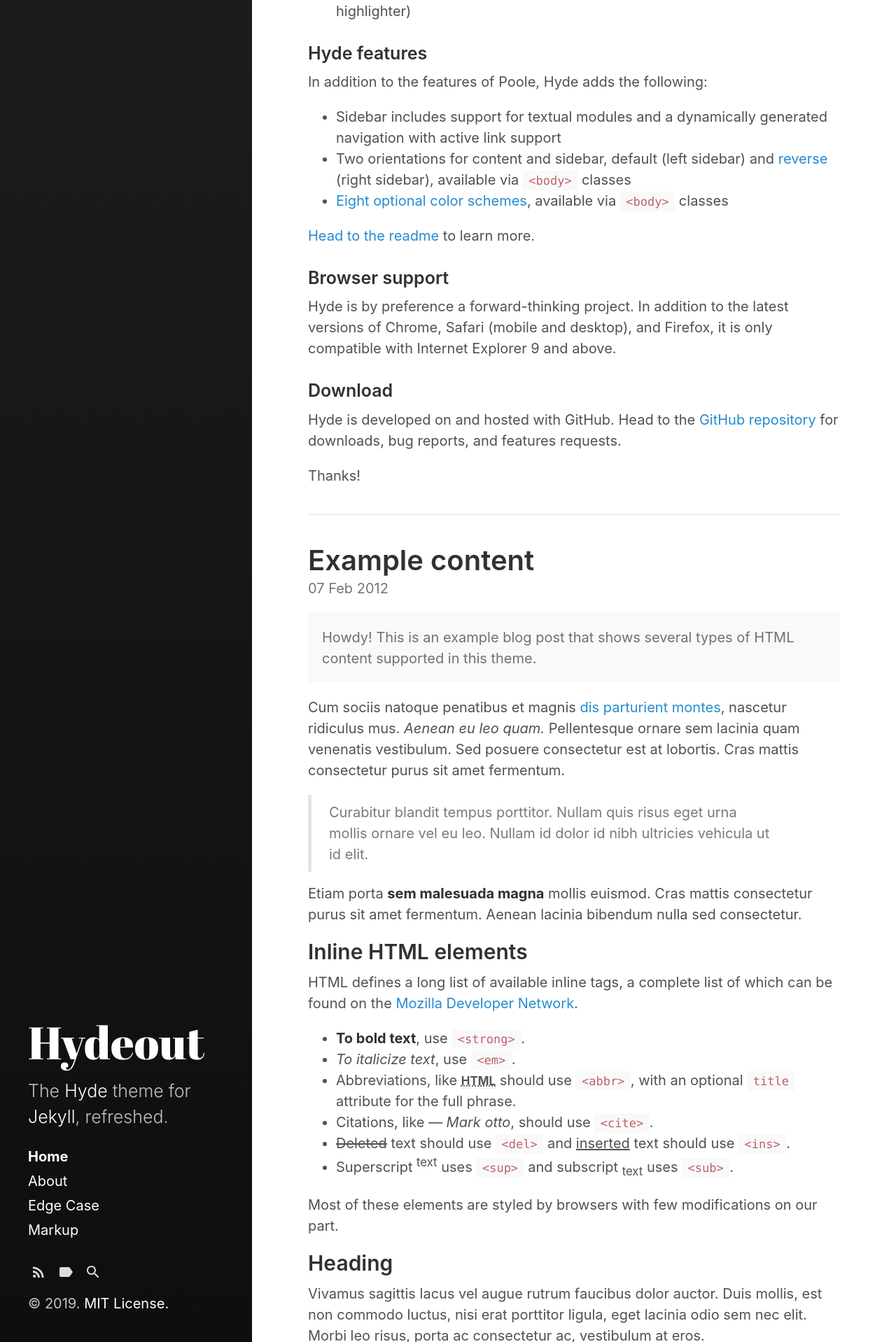
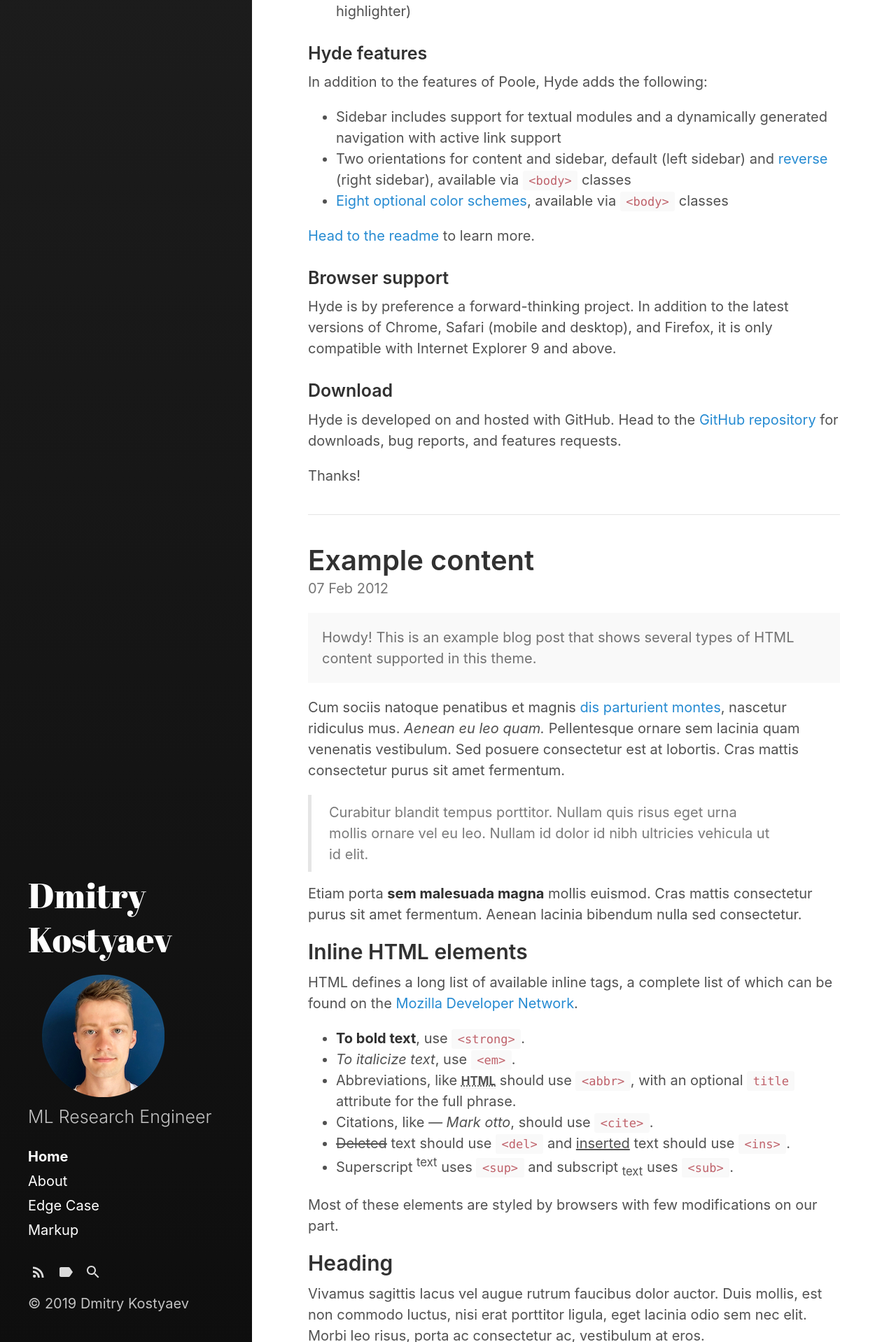
Before and after one commit to dmkostyaev/dmkostyaev.github.io, a Jekyll site: the page built from index.html, in a window 1280 px wide. Shown: the part 3082-5000 px from the top of the page at 70% size. Built offline with Jekyll 4.4.1, drawn with Linux system fonts in a browser that asks for light colours; the list of posts is cut into pages by our own code.

Commit message:
update sidebar

```diff
--- a/_config.yml
+++ b/_config.yml
@@ -3,9 +3,9 @@ markdown:         kramdown
 highlighter:      rouge
 
 # Setup
-title:            Hydeout
+title:            Dmitry Kostyaev
 tagline:          'A Jekyll theme'
-description:      'The <a href="http://hyde.getpoole.com" target="_blank">Hyde</a> theme for <a href="http://jekyllrb.com" target="_blank">Jekyll</a>, refreshed.'
+description:      'ML Research Engineer'
 url:              https://dmkostyaev.github.io
 baseurl:          ''
                   # the optional subpath of your site, e.g. "/blog"
@@ -13,6 +13,7 @@ baseurl:          ''
                   # If you want to move just the blog index pages but keep
                   # other pages at root, see the paginate_path and
                   # sidebar_blog_link below.
+profile_img:      /assets/small_avatar.png
 
 author:
   name:           'Andrew Fong'
--- a/_includes/copyright.html
+++ b/_includes/copyright.html
@@ -1,4 +1,3 @@
 <p>
-  &copy; {{ site.time | date: '%Y' }}.
-  <a href="{{ "/LICENSE.md" | relative_url }}">MIT License.</a>
+  &copy; {{ site.time | date: '%Y' }} Dmitry Kostyaev
 </p>
--- a/_includes/sidebar.html
+++ b/_includes/sidebar.html
@@ -1,12 +1,9 @@
 <div id="sidebar">
   <header>
     <{% if page.layout == "index" %}h1{% else %}div{% endif %} class="site-title">
-      <a href="{{ "/" | relative_url }}">
-        {% unless page.url == "/" %}
-          <span class="back-arrow icon">{% include svg/back-arrow.svg %}</span>
-        {% endunless %}
-        {{ site.title }}
-      </a>
+      {{ site.title }}
+      <img src="{{ site.profile_img }}" class='profile-img'/>
+
     </{% if page.layout == "index" %}h1{% else %}div{% endif %}>
     <p class="lead">{{ site.description }}</p>
   </header>
--- a/_sass/hydeout/_layout.scss
+++ b/_sass/hydeout/_layout.scss
@@ -42,12 +42,20 @@ body {
   .site-title {
     font-family: "Abril Fatface", serif;
     font-weight: normal;
-    font-size: $large-font-size;
+    font-size: $medium-font-size;
     margin-top: 0;
     margin-bottom: $heading-spacing;
 
     .back-arrow { margin-right: 0.5rem; }
   }
+
+  .profile-img {
+    width: auto;
+    height: auto;
+    margin: 1rem 0 0 1rem;
+  }
+
+
 }
 
 // Container is flexbox as well -- we want content div to stretch and fill
@@ -110,7 +118,7 @@ body {
 
   // Bigger title
   .site-title {
-    font-size: 3.25rem;
+    font-size: 2.5rem;
   }
 
   // Show secondary nav content + lead
@@ -162,7 +170,7 @@ body {
 
   #sidebar {
     .site-title {
-      font-size: 3.25rem;
+      font-size: 2.5rem;
       .back-arrow { display: none; }
     }
 
--- a/_sass/hydeout/_variables.scss
+++ b/_sass/hydeout/_variables.scss
@@ -33,6 +33,7 @@ $sidebar-width: 18rem !default;
 
 $large-breakpoint: 49rem !default;
 $large-font-size: 1.25rem !default;
+$medium-font-size: 1.0rem !default;
 
 $box-shadow-size: 1px !default;
 $box-shadow-opacity: 0.16 !default;
```
Also changed, not shown: assets/small_avatar.png (added).
